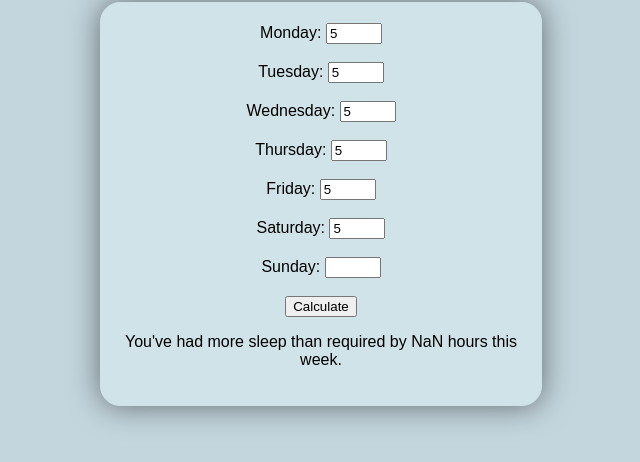
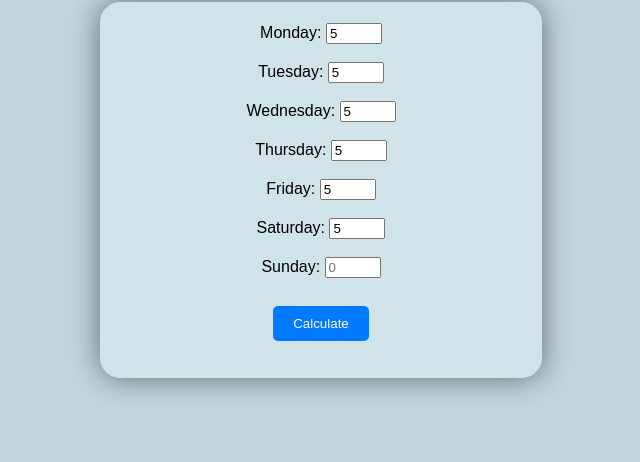
Before and after one commit to nuel232/sleepDeptCalculator, a plain HTML site: page index.html in a window 1280 px wide. Both pictures are taken after typing "5", "5", "5", "5", "5", "5" into the empty fields and a click on the button "Calculate". Shown: the part 78-540 px from the top of the page, without its empty margins (319-959 px from the left). Drawn offline with Linux system fonts and the light colour scheme.

Commit message:
Add files via upload

```diff
--- /dev/null
+++ b/Script.js
@@ -0,0 +1,32 @@
+document.addEventListener("DOMContentLoaded", function () {
+    const calculateButton = document.querySelector("button"); // Select the button element
+    const resultDiv = document.getElementById("result");
+
+    calculateButton.addEventListener("click", function () {
+        let totalSleep = 0;
+
+        // Get sleep hours for each day of the week
+        const daysOfWeek = ["monday", "tuesday", "wednesday", "thursday", "friday", "saturday", "sunday"];
+        for (const day of daysOfWeek) {
+            const sleepHours = parseFloat(document.getElementById(day).value);
+            if (!isNaN(sleepHours) && sleepHours >= 0 && sleepHours <= 24) {
+                totalSleep += sleepHours;
+            } else {
+                alert("Please enter a valid number between 0 and 24 for " + day + ".");
+                return;
+            }
+        }
+
+        // Calculate sleep debt
+        const idealSleepPerDay = 8;
+        const idealSleepPerWeek = idealSleepPerDay * 7;
+        const sleepDebt = idealSleepPerWeek - totalSleep;
+
+        // Display result
+        if (sleepDebt < 0) {
+            resultDiv.textContent = `You've had ${-sleepDebt} hours more sleep!`;
+        } else {
+            resultDiv.textContent = `You need ${sleepDebt} hours of sleep this week.`;
+        }
+    });
+});
--- a/index.html
+++ b/index.html
@@ -4,83 +4,36 @@
     <meta charset="UTF-8">
     <meta name="viewport" content="width=device-width, initial-scale=1.0">
     <title>Sleep Debt Calculator</title>
-    <style>
-        body {
-            font-family: Arial, sans-serif;
-            text-align: center;
-            background-color: #c3d6dd;
-
-        }
-        h1 {
-            color: #333;
-        }
-        #calculator {
-            margin: 20px auto;
-            padding: 20px;
-            border: 1px solid #d0e3e9;
-            box-shadow:  0 0 30px rgb(0, 0, 0, .5);
-            border-radius: 20px;
-            max-width: 400px;
-            background-color: #d0e3e9;
-        }
-    </style>
+    <link href="style.css" rel="stylesheet">
 </head>
 <body>
     <h1>Sleep Debt Calculator</h1>
     <div id="calculator">
         <label for="monday">Monday: </label>
-        <input type="number" id="monday" min="0" max="24">
+        <input type="number" id="monday" min="0" max="24" placeholder="0">
         <br><br>
         <label for="tuesday">Tuesday: </label>
-        <input type="number" id="tuesday" min="0" max="24">
+        <input type="number" id="tuesday" min="0" max="24" placeholder="0">
         <br><br>
         <label for="wednesday">Wednesday: </label>
-        <input type="number" id="wednesday" min="0" max="24">
+        <input type="number" id="wednesday" min="0" max="24" placeholder="0">
         <br><br>
         <label for="thursday">Thursday: </label>
-        <input type="number" id="thursday" min="0" max="24">
+        <input type="number" id="thursday" min="0" max="24" placeholder="0">
         <br><br>
         <label for="friday">Friday: </label>
-        <input type="number" id="friday" min="0" max="24">
+        <input type="number" id="friday" min="0" max="24" placeholder="0">
         <br><br>
         <label for="saturday">Saturday: </label>
-        <input type="number" id="saturday" min="0" max="24">
+        <input type="number" id="saturday" min="0" max="24" placeholder="0">
         <br><br>
         <label for="sunday">Sunday: </label>
-        <input type="number" id="sunday" min="0" max="24">
+        <input type="number" id="sunday" min="0" max="24" placeholder="0">
         <br><br>
-        <button onclick="calculateSleepDebt()">Calculate</button>
+        <button onclick="calculateButton()">Calculate</button>
         <p id="result"></p>
     </div>
 
-    <script>
-        function calculateSleepDebt() {
-            const sleepHours = {
-                monday: parseFloat(document.getElementById('monday').value),
-                tuesday: parseFloat(document.getElementById('tuesday').value),
-                wednesday: parseFloat(document.getElementById('wednesday').value),
-                thursday: parseFloat(document.getElementById('thursday').value),
-                friday: parseFloat(document.getElementById('friday').value),
-                saturday: parseFloat(document.getElementById('saturday').value),
-                sunday: parseFloat(document.getElementById('sunday').value)
-            };
-
-            const totalSleep = Object.values(sleepHours).reduce((acc, curr) => acc + curr, 0);
-            const idealSleepHoursPerWeek = 7 * 8; // 8 hours of sleep per day for 7 days
-            const sleepDebt = idealSleepHoursPerWeek - totalSleep;
-
-            let result = '';
-
-            if (sleepDebt === 0) {
-                result = 'You have no sleep debt. Great job!';
-            } else if (sleepDebt > 0) {
-                result = `You need ${sleepDebt} more hours of sleep this week.`;
-            } else {
-                result = `You've had more sleep than required by ${-sleepDebt} hours this week.`;
-            }
-
-            document.getElementById('result').textContent = result;
-        }
-    </script>
+    <script src="Script.js"></script>
 </body>
 </html>
--- /dev/null
+++ b/style.css
@@ -0,0 +1,32 @@
+body {
+    font-family: Arial, sans-serif;
+    text-align: center;
+    background-color: #c3d6dd;
+
+}
+h1 {
+    color: #333;
+}
+
+button {
+    display: block;
+    margin: 10px auto;
+    padding: 10px 20px;
+    background-color: #007BFF;
+    color: #fff;
+    border: none;
+    border-radius: 5px;
+    cursor: pointer;
+}
+button:hover {
+    background-color: #0056b3;
+}
+#calculator {
+    margin: 20px auto;
+    padding: 20px;
+    border: 1px solid #d0e3e9;
+    box-shadow:  0 0 30px rgb(0, 0, 0, .5);
+    border-radius: 20px;
+    max-width: 400px;
+    background-color: #d0e3e9;
+}
```
